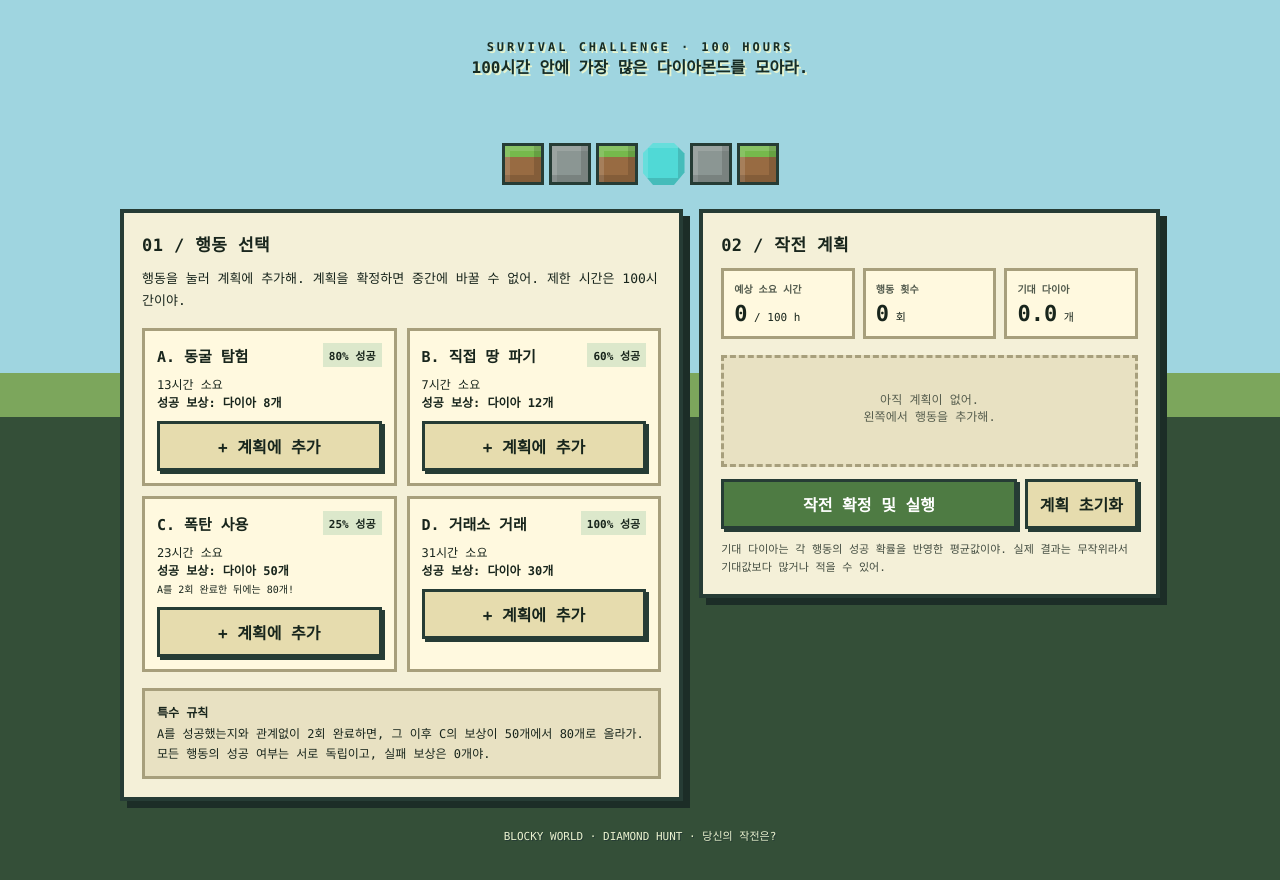
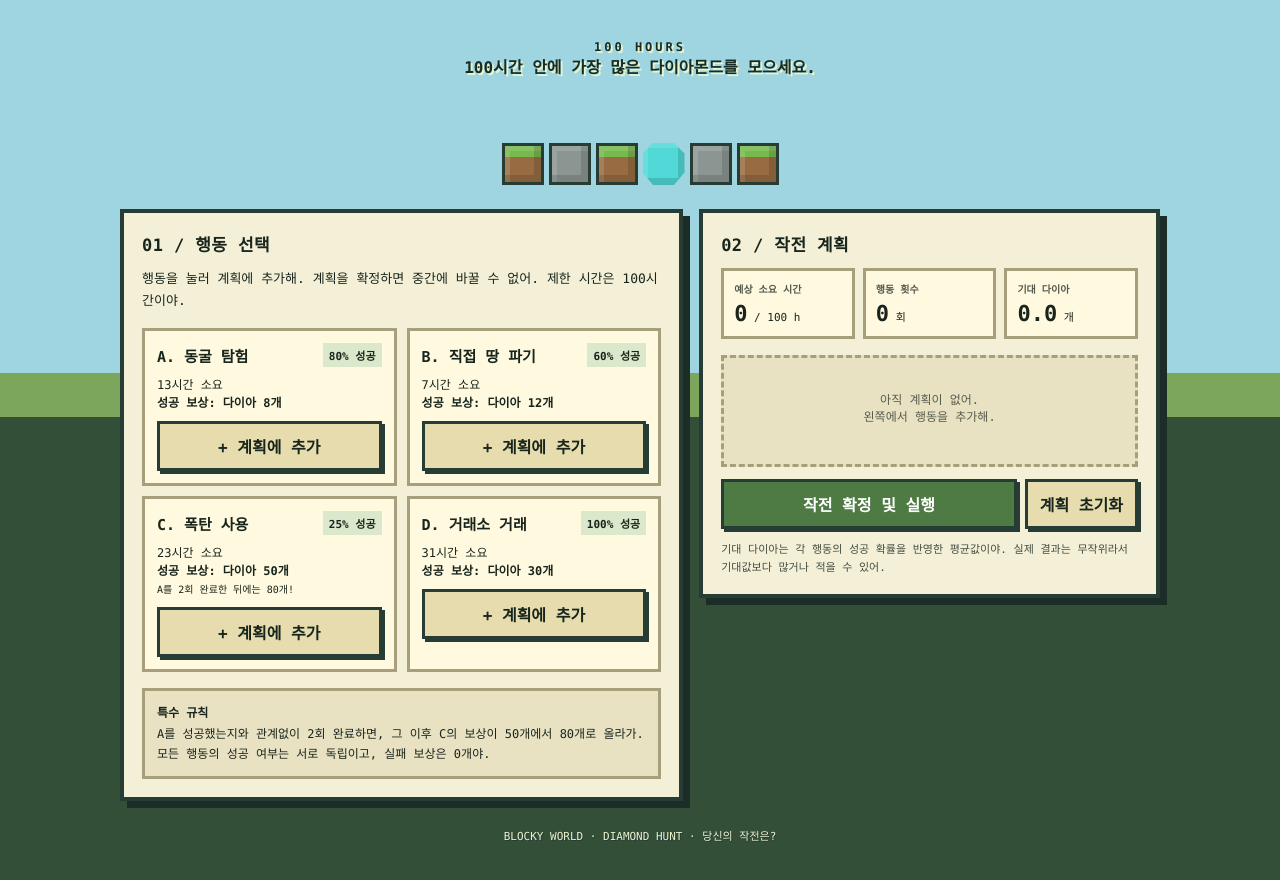
Before and after one commit to SwspKnRr/mining, a plain HTML site: page index.html in a window 1280 px wide. Drawn offline with Linux system fonts and the light colour scheme.

Commit message:
index.html

```diff
--- a/index.html
+++ b/index.html
@@ -80,8 +80,8 @@ footer{text-align:center;color:#eaf2cf;font-size:11px;margin:26px 0 0;text-shado
 <div id="app">
 <div class="wrap">
 <header>
-<div class="kicker">SURVIVAL CHALLENGE · 100 HOURS</div>
-<p>100시간 안에 가장 많은 다이아몬드를 모아라.</p>
+<div class="kicker">100 HOURS</div>
+<p>100시간 안에 가장 많은 다이아몬드를 모으세요.</p>
 <div class="scene" aria-hidden="true"><div class="block grass"></div><div class="block stone"></div><div class="block grass"></div><div class="block diamond"></div><div class="block stone"></div><div class="block grass"></div></div>
 </header>
 <div class="layout">
```
